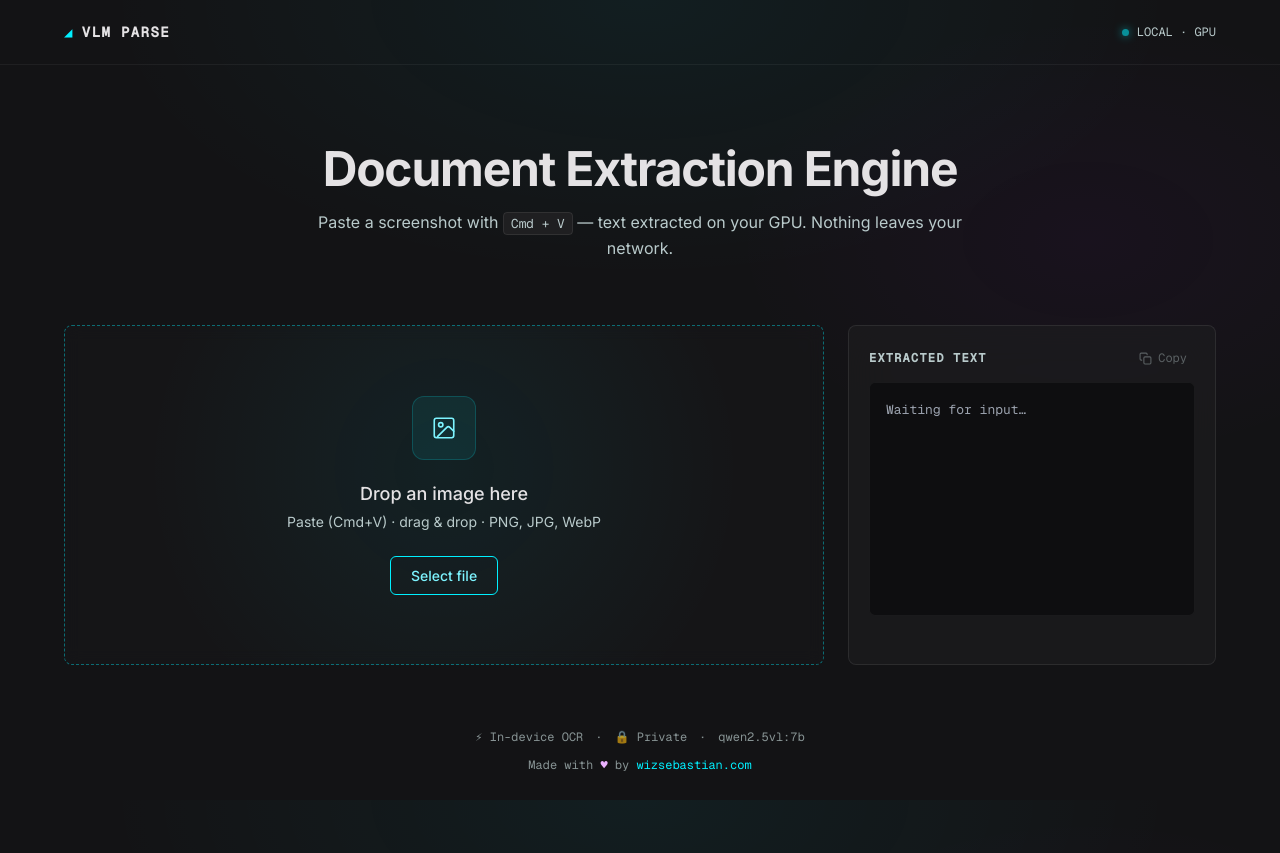
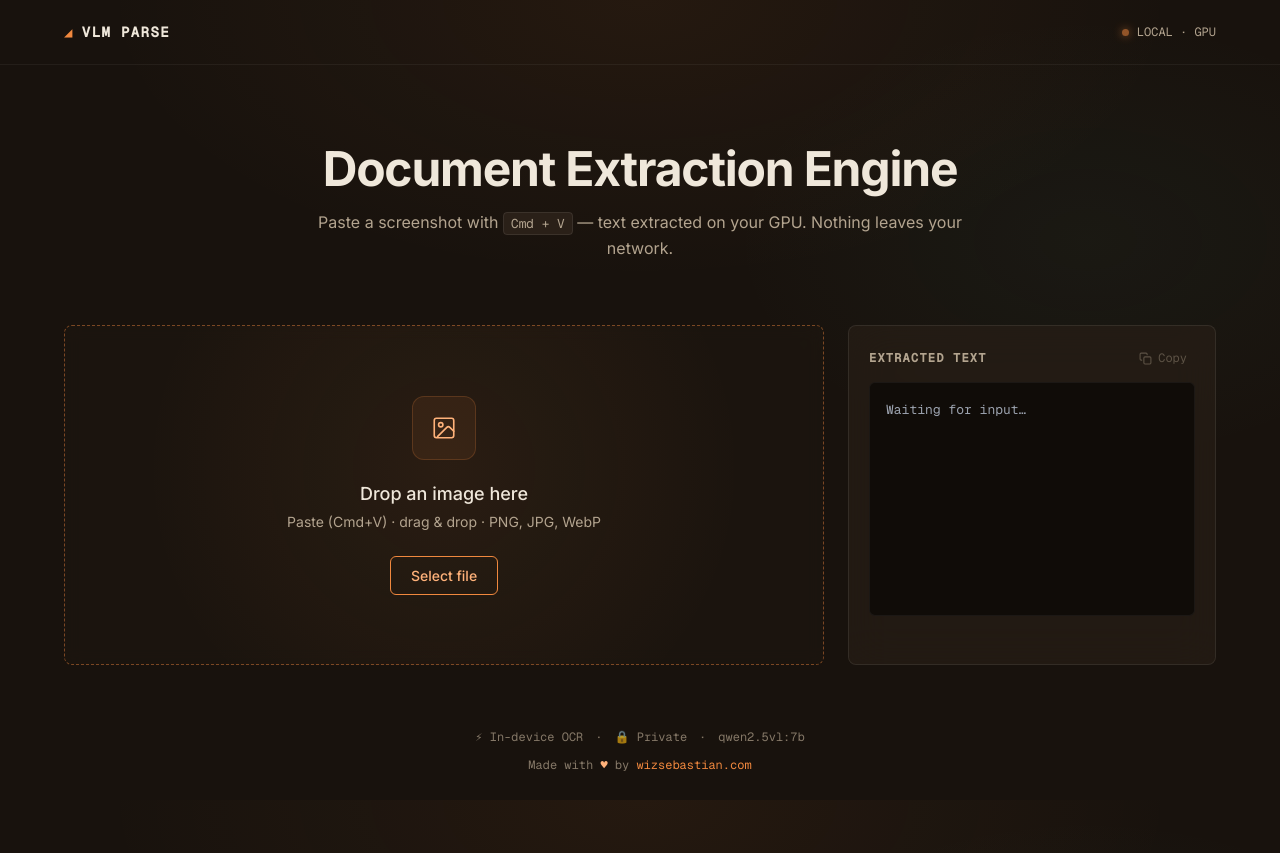
Before and after one commit to wizsebastian/VLM-local-parser, a Flask app: page / in a window 1280 px wide. Run offline with Flask 3, Linux system fonts and the light colour scheme; some libraries are stand-ins or nearby versions.

Commit message:
Restyle UI to 'Ember on Espresso' palette + credit wizsebastian.com
  - Warm espresso base, amber ember hero accent, jade success accent (replaces cyan/violet)
  - templates/index.html + static/css/style.css: new palette tokens and glow/scan effects
  - server.py: startup banner (warm amber) and footer credit linking wizsebastian.com

```diff
--- a/server.py
+++ b/server.py
@@ -41,14 +41,15 @@ def parse():
     return jsonify({"text": text})
 
 def banner(host, port):
-    cyan, magenta, dim, reset = "\033[96m", "\033[95m", "\033[2m", "\033[0m"
+    # "Ember on Espresso" — warm amber accent, soft coral heart (256-color ANSI)
+    ember, heart, dim, reset = "\033[38;5;215m", "\033[38;5;209m", "\033[2m", "\033[0m"
     print(f"""
-{cyan}  ◢ VLM PARSE{reset}  {dim}— local document extraction{reset}
+{ember}  ◢ VLM PARSE{reset}  {dim}— local document extraction{reset}
 {dim}  ─────────────────────────────────────────{reset}
-  Serving on  {cyan}http://{host}:{port}{reset}
+  Serving on  {ember}http://{host}:{port}{reset}
   Model       {MODEL}
 {dim}  ─────────────────────────────────────────{reset}
-  Made with {magenta}❤{reset}  by {cyan}https://wizsebastian.com{reset}
+  Made with {heart}❤{reset}  by {ember}https://wizsebastian.com{reset}
 """)
 
 
--- a/static/css/style.css
+++ b/static/css/style.css
@@ -1,11 +1,11 @@
-/* VLM Parse — High-Tech design system
-   Bespoke effects (glassmorphism, glows, scan line) that complement the
-   Tailwind utility layer. Palette from vlm-redesign/vlm_parse_high_tech. */
+/* VLM Parse — "Ember on Espresso" design system
+   Warm dark base (espresso) + amber ember hero accent + jade counter-accent.
+   Bespoke effects (glassmorphism, glow, scan line) complement the Tailwind layer. */
 
 body {
   background-image:
-    radial-gradient(60% 50% at 50% 0%, rgba(0, 240, 255, 0.05) 0%, transparent 70%),
-    radial-gradient(40% 40% at 85% 30%, rgba(182, 0, 248, 0.04) 0%, transparent 70%);
+    radial-gradient(60% 50% at 50% 0%, rgba(240, 136, 62, 0.06) 0%, transparent 70%),
+    radial-gradient(40% 40% at 85% 30%, rgba(79, 184, 154, 0.045) 0%, transparent 70%);
   background-attachment: fixed;
 }
 
@@ -14,17 +14,17 @@ body {
   font-size: 0.8em;
   padding: 2px 7px;
   border-radius: 4px;
-  background: #1f1f21;
+  background: #2a2018;
   border: 1px solid rgba(255, 255, 255, 0.08);
-  color: #b9cacb;
+  color: #b3a48f;
 }
 
 .status-dot {
   width: 7px;
   height: 7px;
   border-radius: 9999px;
-  background: #00f0ff;
-  box-shadow: 0 0 8px #00f0ff;
+  background: #f0883e;
+  box-shadow: 0 0 8px #f0883e;
   display: inline-block;
   animation: pulse 2s ease-in-out infinite;
 }
@@ -34,25 +34,25 @@ body {
 .dropzone {
   position: relative;
   overflow: hidden;
-  border: 1.5px dashed rgba(0, 240, 255, 0.4);
+  border: 1.5px dashed rgba(240, 136, 62, 0.45);
   border-radius: 0.5rem;
   background:
-    radial-gradient(circle at 50% 42%, rgba(0, 240, 255, 0.06) 0%, transparent 70%),
-    rgba(27, 27, 29, 0.4);
+    radial-gradient(circle at 50% 42%, rgba(240, 136, 62, 0.07) 0%, transparent 70%),
+    rgba(33, 26, 19, 0.4);
   backdrop-filter: blur(8px);
   transition: border-color 0.2s, box-shadow 0.2s, background 0.2s;
 }
 .dropzone.active {
   border-style: solid;
-  border-color: #00f0ff;
-  box-shadow: 0 0 28px rgba(0, 240, 255, 0.25);
+  border-color: #f0883e;
+  box-shadow: 0 0 28px rgba(240, 136, 62, 0.28);
   background:
-    radial-gradient(circle at 50% 42%, rgba(0, 240, 255, 0.12) 0%, transparent 70%),
-    rgba(27, 27, 29, 0.5);
+    radial-gradient(circle at 50% 42%, rgba(240, 136, 62, 0.14) 0%, transparent 70%),
+    rgba(33, 26, 19, 0.5);
 }
 .dropzone.has-image {
   border-style: solid;
-  border-color: #2a2a2c;
+  border-color: #352a20;
   padding: 0;
   cursor: default;
 }
@@ -64,9 +64,9 @@ body {
   display: grid;
   place-items: center;
   border-radius: 0.75rem;
-  color: #7df4ff;
-  background: rgba(0, 240, 255, 0.07);
-  border: 1px solid rgba(0, 240, 255, 0.18);
+  color: #ffb27a;
+  background: rgba(240, 136, 62, 0.08);
+  border: 1px solid rgba(240, 136, 62, 0.2);
 }
 
 /* Scanning line shown while a VLM request is in flight */
@@ -77,8 +77,8 @@ body {
   right: 0;
   top: 0;
   height: 2px;
-  background: linear-gradient(90deg, transparent, #00f0ff, transparent);
-  box-shadow: 0 0 14px #00f0ff;
+  background: linear-gradient(90deg, transparent, #f0883e, transparent);
+  box-shadow: 0 0 14px #f0883e;
 }
 .dropzone.processing .scan-line {
   display: block;
@@ -88,15 +88,15 @@ body {
 
 /* ---- Glass panel (results) ---- */
 .panel {
-  background: rgba(31, 31, 33, 0.6);
+  background: rgba(42, 32, 24, 0.6);
   backdrop-filter: blur(20px);
   border: 1px solid rgba(255, 255, 255, 0.08);
   border-radius: 0.5rem;
   transition: box-shadow 0.3s, border-color 0.3s;
 }
 .panel.success {
-  border-color: rgba(235, 178, 255, 0.35);
-  box-shadow: 0 0 22px rgba(182, 0, 248, 0.22);
+  border-color: rgba(143, 217, 196, 0.4);
+  box-shadow: 0 0 22px rgba(79, 184, 154, 0.22);
 }
 
 /* ---- Buttons ---- */
@@ -105,19 +105,19 @@ body {
   border-radius: 0.375rem;
   font-size: 14px;
   font-weight: 500;
-  color: #7df4ff;
+  color: #ffb27a;
   background: transparent;
-  border: 1px solid #00f0ff;
+  border: 1px solid #f0883e;
   cursor: pointer;
   transition: background 0.15s, box-shadow 0.15s;
 }
 .btn-ghost:hover {
-  background: rgba(0, 240, 255, 0.1);
-  box-shadow: 0 0 16px rgba(0, 240, 255, 0.2);
+  background: rgba(240, 136, 62, 0.1);
+  box-shadow: 0 0 16px rgba(240, 136, 62, 0.22);
 }
 
 .copy-btn {
-  color: #b9cacb;
+  color: #b3a48f;
   background: transparent;
   border: none;
   cursor: pointer;
@@ -125,10 +125,10 @@ body {
   border-radius: 4px;
   transition: color 0.15s, background 0.15s;
 }
-.copy-btn:hover:not(:disabled) { color: #00f0ff; background: rgba(0, 240, 255, 0.08); }
+.copy-btn:hover:not(:disabled) { color: #f0883e; background: rgba(240, 136, 62, 0.08); }
 .copy-btn:disabled { opacity: 0.4; cursor: not-allowed; }
 
 /* ---- Status colors ---- */
-#status.loading { color: #7df4ff; }
-#status.done { color: #ebb2ff; }
-#status.error { color: #ffb4ab; }
+#status.loading { color: #ffb27a; }
+#status.done { color: #8fd9c4; }
+#status.error { color: #ff9b8a; }
--- a/templates/index.html
+++ b/templates/index.html
@@ -15,18 +15,19 @@
     theme: {
       extend: {
         colors: {
-          surface: '#131315',
-          'surface-lowest': '#0e0e10',
-          'surface-low': '#1b1b1d',
-          'surface-c': '#1f1f21',
-          'surface-high': '#2a2a2c',
-          ink: '#e4e2e4',
-          'ink-dim': '#b9cacb',
-          outline: '#3b494b',
-          cyan: '#00f0ff',
-          'cyan-soft': '#7df4ff',
-          violet: '#b600f8',
-          'violet-soft': '#ebb2ff',
+          // "Ember on Espresso" — warm dark base + amber hero, jade counter-accent
+          surface: '#18120d',
+          'surface-lowest': '#100c08',
+          'surface-low': '#211a13',
+          'surface-c': '#2a2018',
+          'surface-high': '#352a20',
+          ink: '#efe7da',
+          'ink-dim': '#b3a48f',
+          outline: '#4a3b2c',
+          ember: '#f0883e',
+          'ember-soft': '#ffb27a',
+          jade: '#4fb89a',
+          'jade-soft': '#8fd9c4',
         },
         fontFamily: {
           sans: ['Inter', 'system-ui', 'sans-serif'],
@@ -46,7 +47,7 @@
   <header class="border-b border-white/5">
     <div class="max-w-content mx-auto px-4 md:px-16 h-16 flex items-center justify-between">
       <div class="flex items-center gap-2 font-mono text-sm font-semibold tracking-widest">
-        <span class="text-cyan">◢</span> VLM PARSE
+        <span class="text-ember">◢</span> VLM PARSE
       </div>
       <div class="flex items-center gap-2 text-xs font-mono text-ink-dim">
         <span class="status-dot"></span> LOCAL · GPU
@@ -95,7 +96,7 @@
           </button>
         </div>
         <textarea id="result" readonly placeholder="Waiting for input…"
-          class="flex-1 min-h-[200px] w-full bg-surface-lowest border border-white/5 rounded-md p-4 font-mono text-[13px] leading-relaxed text-ink resize-none focus:outline-none focus:border-cyan/40"></textarea>
+          class="flex-1 min-h-[200px] w-full bg-surface-lowest border border-white/5 rounded-md p-4 font-mono text-[13px] leading-relaxed text-ink resize-none focus:outline-none focus:border-ember/40"></textarea>
         <p id="status" class="font-mono text-xs mt-3 min-h-[1rem] text-ink-dim"></p>
       </aside>
 
@@ -106,8 +107,8 @@
         <span>⚡ In-device OCR</span><span>·</span><span>🔒 Private</span><span>·</span><span>qwen2.5vl:7b</span>
       </div>
       <div class="mt-3">
-        Made with <span class="text-violet-soft">♥</span> by
-        <a href="https://wizsebastian.com" target="_blank" rel="noopener" class="text-cyan hover:text-cyan-soft transition-colors">wizsebastian.com</a>
+        Made with <span class="text-ember-soft">♥</span> by
+        <a href="https://wizsebastian.com" target="_blank" rel="noopener" class="text-ember hover:text-ember-soft transition-colors">wizsebastian.com</a>
       </div>
     </footer>
 
```
